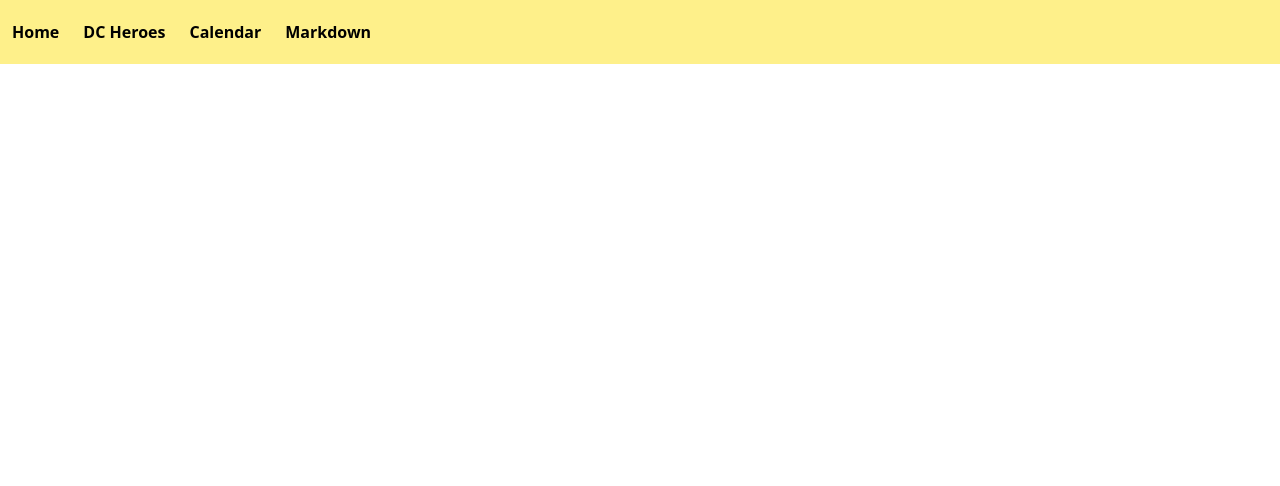
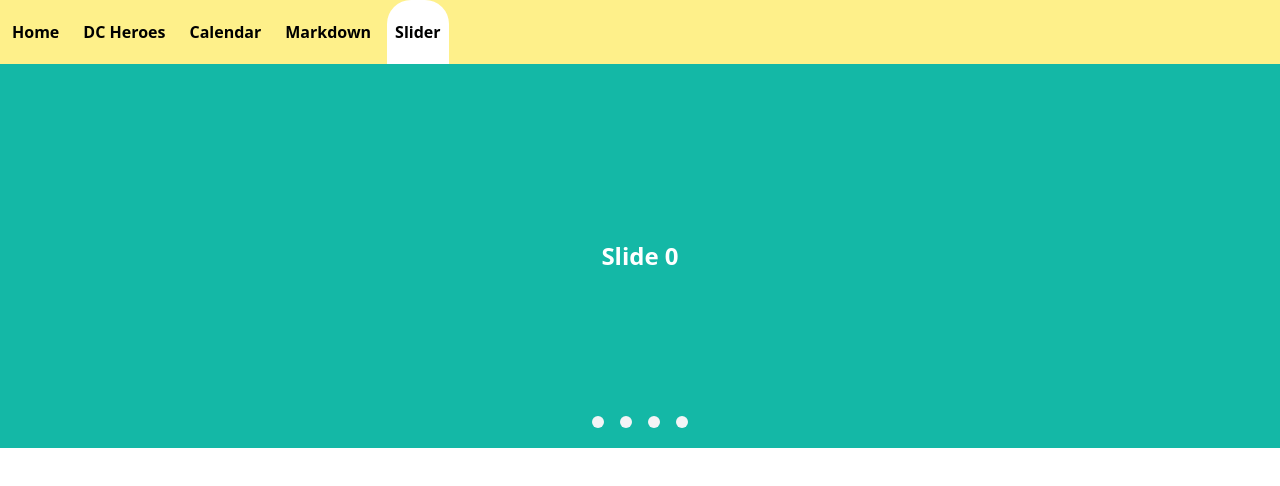
Before and after one commit to kangfarih/vue3-fullcourse, a Vue app: page /slider in a window 1280 px wide. Shown: the top 486 px of the page. Built offline with nearby package versions, Linux system fonts and the light colour scheme.

Commit message:
add slider

```diff
--- a/src/components/Header.vue
+++ b/src/components/Header.vue
@@ -23,6 +23,7 @@ const menuList = [
     { path: '/heroes', title: 'DC Heroes' },
     { path: '/calendar', title: 'Calendar' },
     { path: '/markdown', title: 'Markdown' },
+    { path: '/slider', title: 'Slider' },
 ]
 
 </script>
--- /dev/null
+++ b/src/pages/Slider.vue
@@ -0,0 +1,55 @@
+<template>
+    <div class="w-full flex flex-wrap relative">
+        <div v-for="(slide, i) in slideData" :key="slide.style" class="absolute w-full overflow-x-hidden">
+            <transition name="slidetran">
+                <div v-if="currentSlide === i" class="h-96 flex justify-center items-center" :class="slide.style">
+                    <h1 class="font-bold text-2xl text-white">Slide {{ i }}</h1>
+                </div>
+            </transition>
+        </div>
+        <div class="w-full h-96 z-10 flex justify-center items-end pb-5">
+            <div v-for="(dot, i) in slideData" :class="currentSlide === i ? 'bg-black' : ''"
+                class="rounded-full w-3 h-3 bg-gray-100 mx-2 cursor-pointer" @click="() => currentSlide = i"> </div>
+        </div>
+    </div>
+</template>
+
+<script setup>
+import { onMounted, onUnmounted, ref } from 'vue';
+
+const slideData = [
+    { style: 'bg-teal-500' },
+    { style: 'bg-purple-500' },
+    { style: 'bg-sky-600' },
+    { style: 'bg-green-600' },
+]
+const currentSlide = ref(0)
+
+const slideInterval = ref();
+
+onMounted(() => {
+    slideInterval.value =
+        setInterval(() => {
+            currentSlide.value = currentSlide.value < slideData.length - 1 ? currentSlide.value + 1 : 0
+        }, 5000)
+})
+
+onUnmounted(() => {
+    clearInterval(slideInterval.value)
+})
+</script>
+
+<style scoped>
+.slidetran-leave-active,
+.slidetran-enter-active {
+    transition: all 1s ease-in-out;
+}
+
+.slidetran-leave-to {
+    transform: translateX(100%);
+}
+
+.slidetran-enter-from {
+    transform: translateX(-100%);
+}
+</style>
--- a/src/routes/router.js
+++ b/src/routes/router.js
@@ -3,12 +3,14 @@ import Home from '../pages/Home.vue'
 import HeroList from '../pages/HeroList.vue'
 import Calendar from '../pages/Calendar.vue'
 import MarkdownApp from '../pages/MarkDownApp.vue'
+import Slider from '../pages/Slider.vue'
 
 const routes = [
     { path: '/', component: Home },
     { path: '/heroes', component: HeroList },
     { path: '/calendar', component: Calendar },
     { path: '/markdown', component: MarkdownApp },
+    { path: '/slider', component: Slider },
 ]
 
 const router = createRouter({
```
